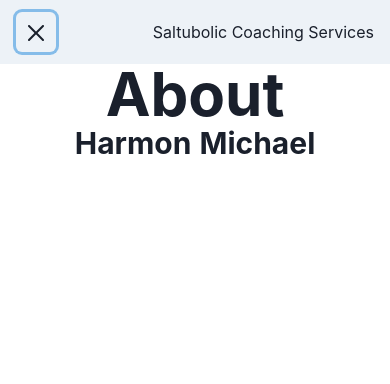
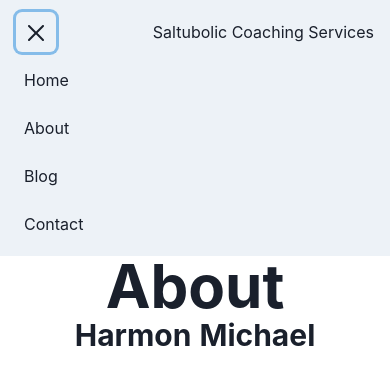
Before and after one commit to harmonbhasin/typescriptWebsiteStartup, a Next.js app: page /about in a window 390 px wide. Both pictures are taken after a click on the button "Open Menu". Shown: the top 384 px of the page. Built offline with nearby package versions, Linux system fonts and the light colour scheme.

Commit message:
Added mobile functionality for navigation bar

```diff
--- a/components/navbar.tsx
+++ b/components/navbar.tsx
@@ -74,6 +74,16 @@ export default function Simple() {
             </HStack>
           </HStack>
         </Flex>
+
+        {isOpen ? (
+          <Box pb={4} display={{ md: 'none' }}>
+            <Stack as={'nav'} spacing={4}>
+              {Links.map((link) => (
+                <NavLink title={link.title} loc={link.loc} />
+              ))}
+            </Stack>
+          </Box>
+        ) : null}
       </Box>
     </>
   )
```
